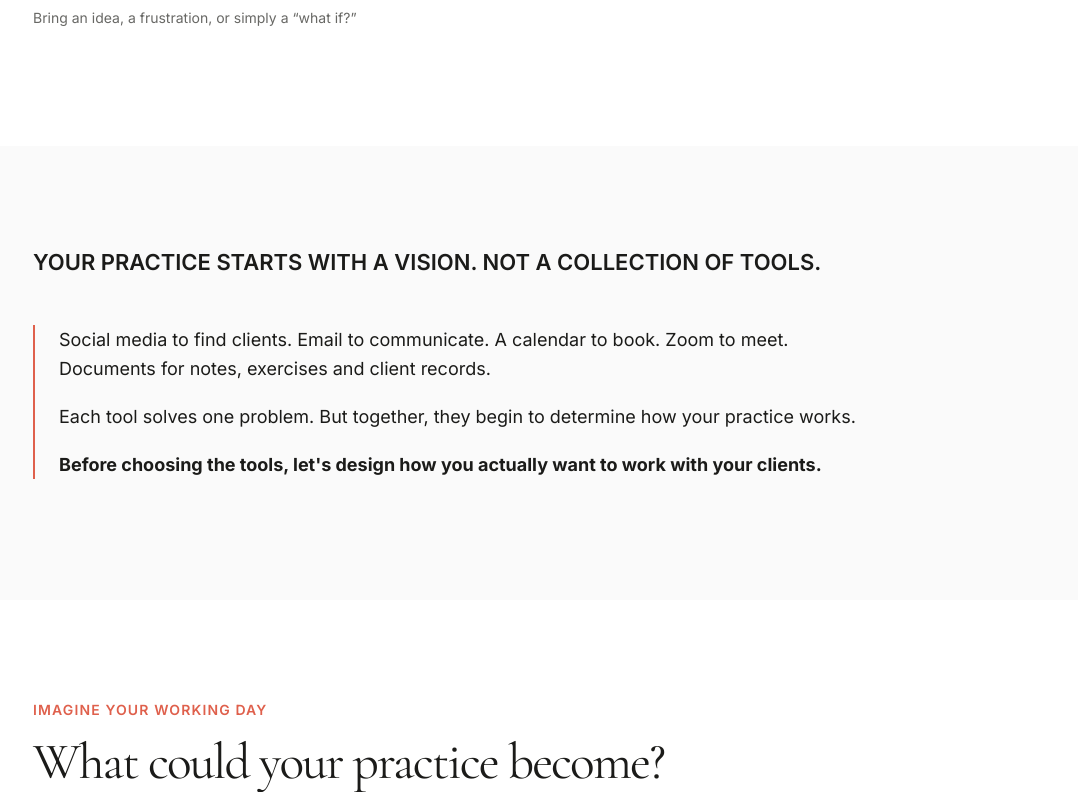
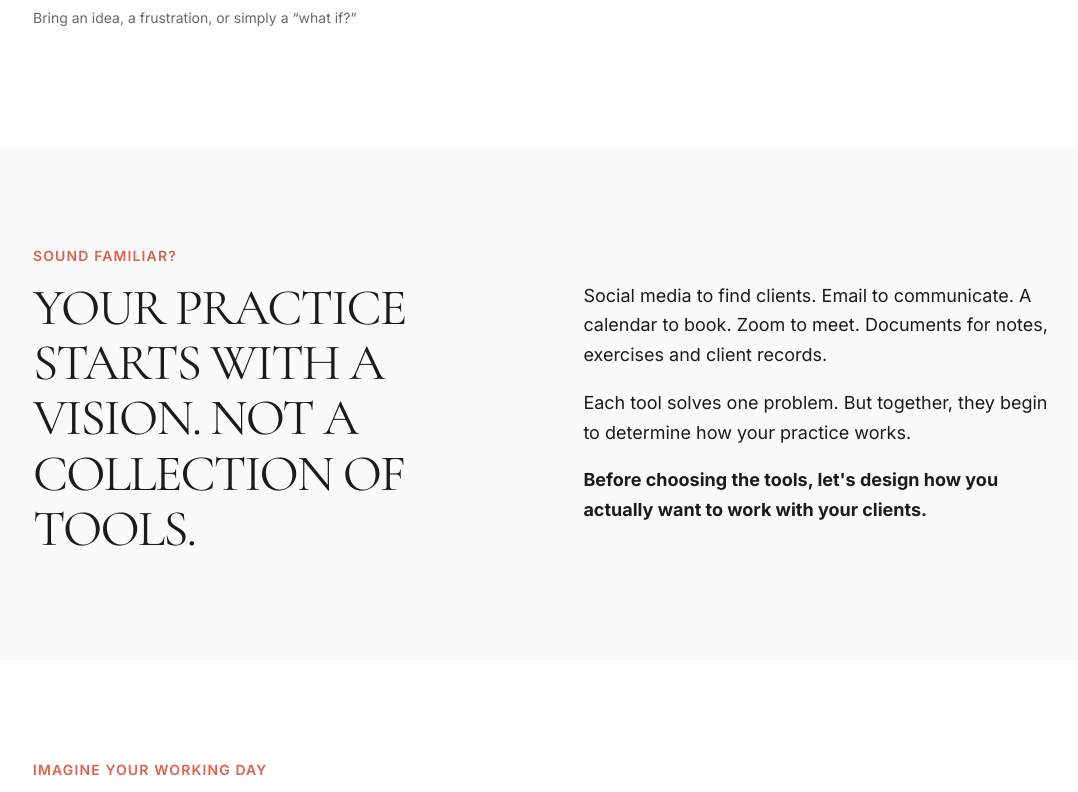
Before and after one commit to 1anamasiliuniene-netizen/portfolio, a Django app: page /build-your-practice/ in a window 1280 px wide. Shown: the part 699-1491 px from the top of the page, without its empty margins (95-1173 px from the left). Run offline with Django 5.2, Linux system fonts and the light colour scheme; data comes from the database, SQL or seed files in the repository.

```diff
--- a/portfolio/templates/portfolio/build_practice.html
+++ b/portfolio/templates/portfolio/build_practice.html
@@ -21,11 +21,14 @@
 
     <section class="pf-section pf-section--soft" aria-labelledby="practice-problem">
         <div class="pf-container">
-            <h2 class="pf-heading-3" id="practice-problem">YOUR PRACTICE STARTS WITH A VISION. NOT A COLLECTION OF TOOLS.</h2>
-            <div class="pf-practice-aside">
+            <p class="pf-eyebrow">Sound familiar?</p>
+            <div class="pf-practice-split">
+                <h2 class="pf-heading-2" id="practice-problem">YOUR PRACTICE STARTS WITH A VISION. NOT A COLLECTION OF TOOLS.</h2>
+            <div class="pf-practice-copy">
                 <p>Social media to find clients. Email to communicate. A calendar to book. Zoom to meet. Documents for notes, exercises and client records.</p>
                 <p>Each tool solves one problem. But together, they begin to determine how your practice works.</p>
                 <p><strong>Before choosing the tools, let's design how you actually want to work with your clients.</strong></p>
+            </div>
             </div>
         </div>
     </section>
```
